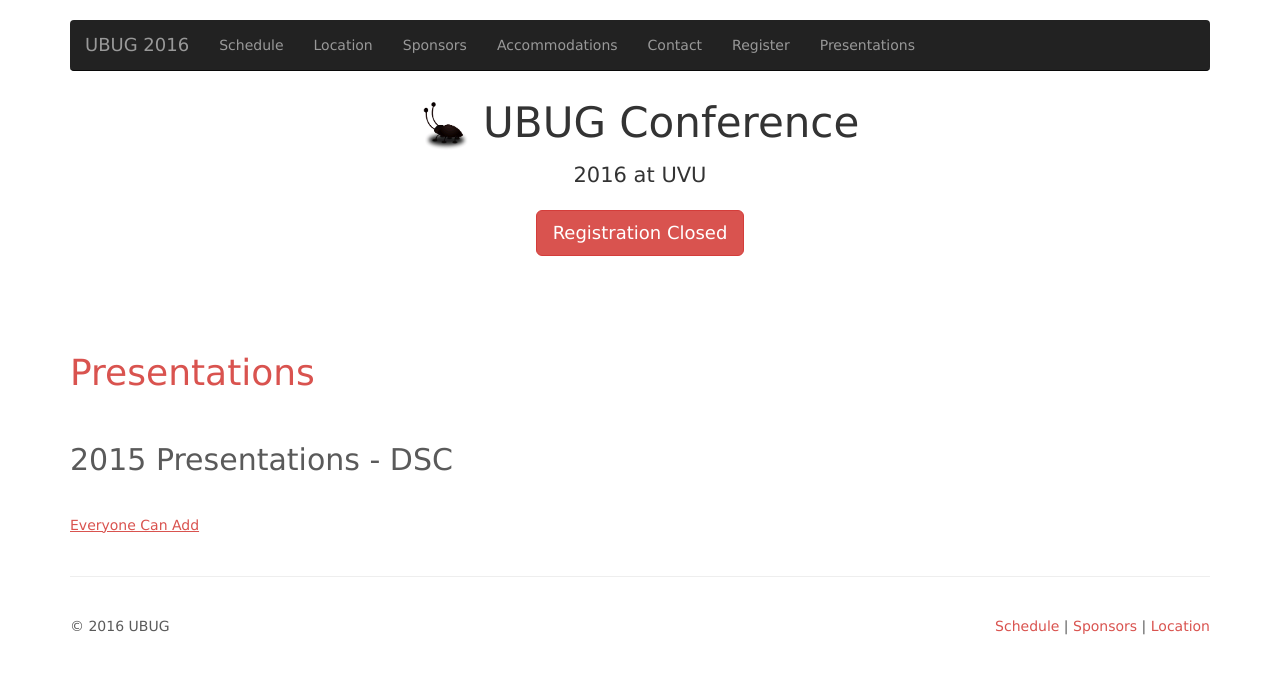
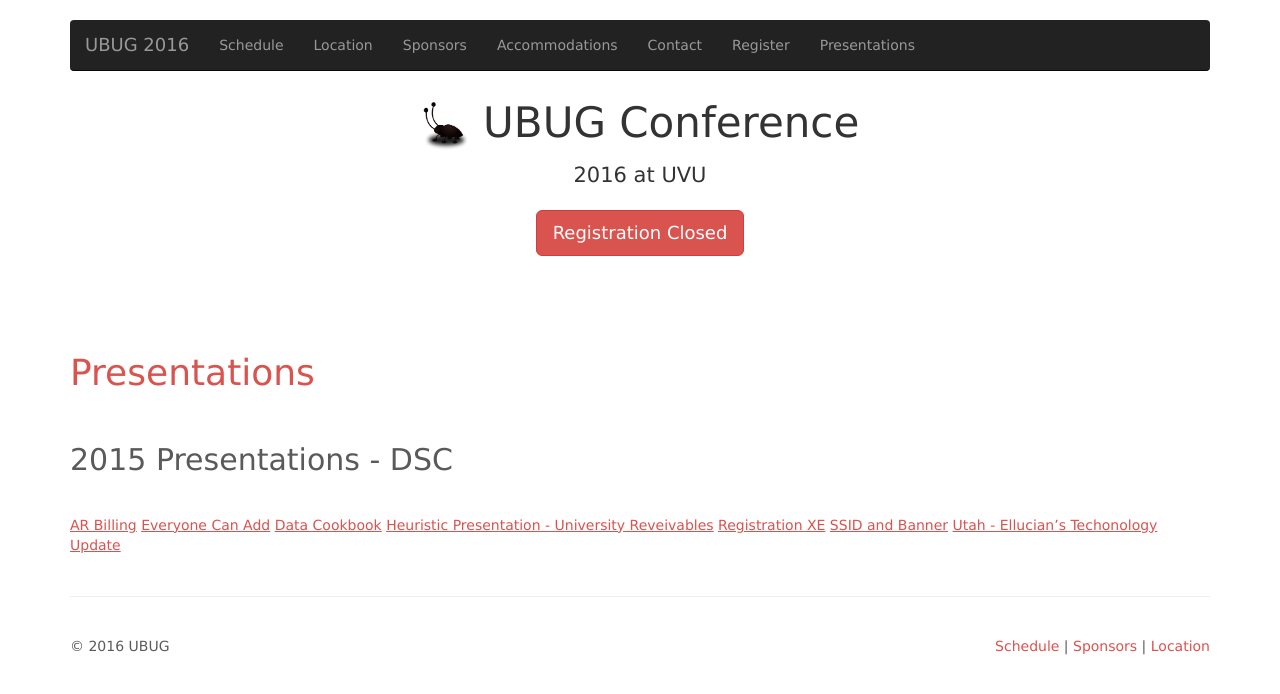
Before and after one commit to ubug/ubug.github.io, a Jekyll site: the page built from presentations/index.md, in a window 1280 px wide. Shown: the top 694 px of the page. Built offline with Jekyll 4.4.1, drawn with Linux system fonts in a browser that asks for light colours; nearby versions of some CDN libraries; Markdown is read by kramdown in place of the engine named in the settings.

Commit message:
added presentations

```diff
--- a/presentations/index.md
+++ b/presentations/index.md
@@ -5,4 +5,10 @@
 
 
 ## 2015 Presentations - DSC
-[Everyone Can Add](/EveryoneCanAdd.pptx)
+[AR Billing](/presentations/ARBilling.pptx)
+[Everyone Can Add](/presentations/EveryoneCanAdd.pptx)
+[Data Cookbook](/presentations/DataCookbook.pptx)
+[Heuristic Presentation - University Reveivables](/presentations/HeuristicPresentation-UniversityReceivables.pdf)
+[Registration XE](/presentations/RegistrationXE.pptx)
+[SSID and Banner](/presentations/SSIDandBanner.pptx)
+[Utah - Ellucian's Techonology Update](/presentations/Utah-ElluciansTechnologyUpdate.pdf)
```
Also changed, not shown: 5 other files.
